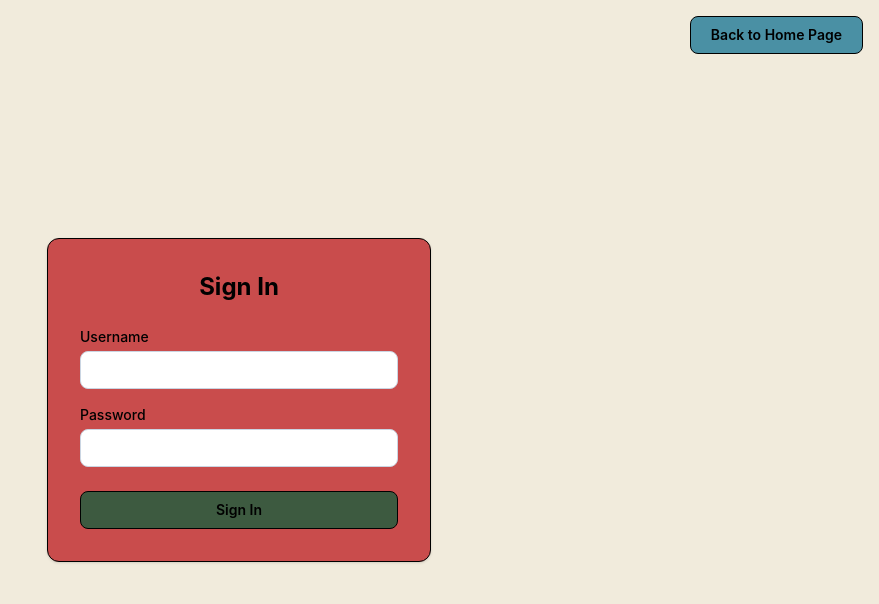
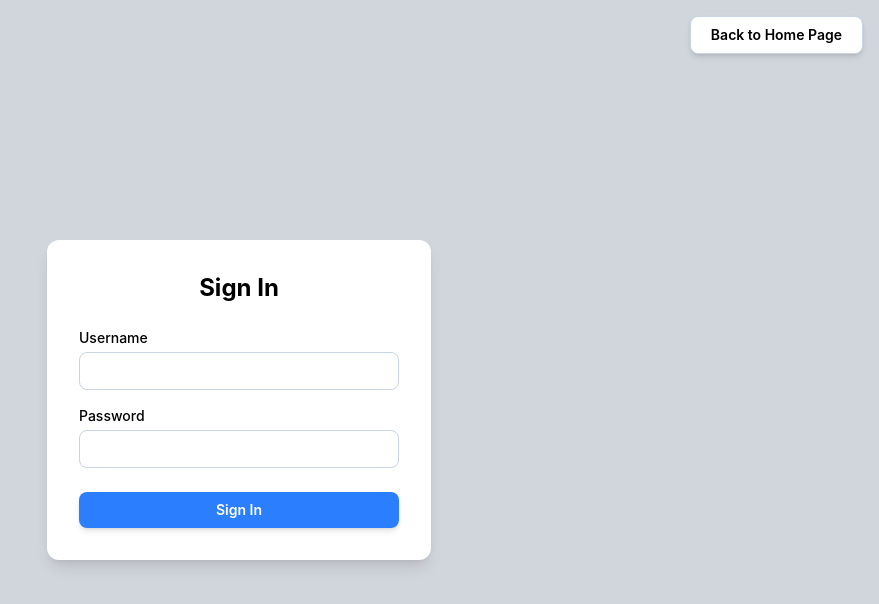
Before and after one commit to KarolisZIU/Final-Year-Project, a Vue app in the folder frontend/myapp/: page /login in a window 1280 px wide. Shown: the top 604 px of the page, without its empty margins (401-1280 px from the left). Built offline with nearby package versions, Linux system fonts and the light colour scheme; what v-calendar would draw is missing.

Commit message:
UI Changes, different color palet

```diff
--- a/frontend/myapp/src/App.vue
+++ b/frontend/myapp/src/App.vue
@@ -1,5 +1,5 @@
 <template>
-  <div class="min-h-screen flex flex-col bg-[#F1EBDC]">
+  <div class="min-h-screen flex flex-col bg-gray-300">
     <router-view />
   </div>
 </template>
--- a/frontend/myapp/src/components/AppButton.vue
+++ b/frontend/myapp/src/components/AppButton.vue
@@ -12,12 +12,12 @@
   <button
     type="button"
     :class="{
-      'bg-[#3D5A40] border-1 border-solid border-black hover:bg-[#5A7A63] text-black': variant === 'primary',
-      'bg-[#4A90A4] border-1 border-solid border-black hover:bg-slate-400  text-black': variant === 'secondary',
-      'bg-red-400 border-1 border-solid border-black hover:bg-red-600 text-black': variant === 'danger',
-      'bg-green-300 border-1 border-solid border-black hover:bg-green-500 text-black': variant === 'success',
+      'bg-blue-500 hover:bg-blue-700 text-white ': variant === 'primary',
+      'bg-white border-1 border-slate-300 hover:bg-slate-200 text-black': variant === 'secondary',
+      'bg-red-500 border-1 border-red-500 hover:bg-red-700 text-white': variant === 'danger',
+      'bg-green-600  border-1 border-green-600 hover:bg-green-700 text-white': variant === 'success',
     }"
-    class="font-semibold px-5 py-2 rounded-lg transition text-sm"
+    class="font-semibold px-5 py-2 rounded-lg transition text-sm cursor-pointer shadow-md"
   >
     <slot />
   </button>
--- a/frontend/myapp/src/pages/AdminDashboard.vue
+++ b/frontend/myapp/src/pages/AdminDashboard.vue
@@ -105,14 +105,14 @@
         <div class="flex flex-col gap-3 mt-4">
           <button
             @click="router.push('/admin/services')"
-            class="bg-white hover:bg-slate-300 border border-slate-300 rounded-xl p-4 text-left shadow-sm transition"
+            class="bg-white hover:bg-slate-300 border border-slate-300 rounded-xl p-4 text-left shadow-sm transition cursor-pointer"
           >
-            <p class="text-lg font-semibold text-slate-800">Services</p>
+            <p class="text-lg font-semibold text-slate-800 ">Services</p>
             <p class="text-slate-500 text-sm mt-1">Add, edit or remove services</p>
           </button>
           <button
             @click="router.push('/admin/staff')"
-            class="bg-white hover:bg-slate-300 border border-slate-300 rounded-xl p-4 text-left shadow-sm transition"
+            class="bg-white hover:bg-slate-300 border border-slate-300 rounded-xl p-4 text-left shadow-sm transition cursor-pointer"
           >
             <p class="text-lg font-semibold text-slate-800">Staff</p>
             <p class="text-slate-500 text-sm mt-1">View and manage staff members</p>
@@ -125,7 +125,7 @@
           v-model="filterStaff"
           type="text"
           placeholder="Filter by staff name..."
-          class="w-full border-1 border-solid border-black rounded-lg px-3 py-2 text-sm mb-4"
+          class="w-full border focus:outline-none focus:ring-1 focus:ring-slate-300 bg-white border-slate-300 placeholder:text-black rounded-lg px-3 py-2 text-sm mb-5"
         />
 
         <div class="flex items-center justify-between mb-4">
@@ -149,7 +149,7 @@
           <AppButton variant="success" class="mt-3 ml-2" @click="markAsCompleted(result.booking_id)">Mark as completed</AppButton>
         </div>
 
-        <div v-if="!filtered.length" class="text-slate-500 text-center mt-6">No bookings for this day.</div>
+        <div v-if="!filtered.length" class="text-black text-center mt-6">No bookings for this day.</div>
       </div>
     </div>
 
--- a/frontend/myapp/src/pages/Home.vue
+++ b/frontend/myapp/src/pages/Home.vue
@@ -9,8 +9,8 @@
     <div class="absolute top-4 right-4">
       <AppButton variant="secondary" @click="router.push('/admin')">Admin / Staff Login</AppButton>
     </div>
-    <div class="bg-white text-start rounded-xl px-8 py-12 shadow-lg w-full max-w-3xl">
-      <h1 class="text-7xl font-bold text-black text-center mb-4">Welcome</h1>
+    <div class="bg-white text-start rounded-xl px-8 py-8 shadow-lg w-full max-w-3xl">
+      <h1 class="text-7xl font-bold text-black text-center mb-10 mt-10">Welcome</h1>
       <p class="text-slate-500 text-2xl mb-10 text-center">Book your appointment with us!</p>
       <div class="flex gap-6 justify-center p-10">
         <AppButton class="text-xl px-10 py-4" @click="router.push('/book/services')">Book Now</AppButton>
--- a/frontend/myapp/src/pages/Login.vue
+++ b/frontend/myapp/src/pages/Login.vue
@@ -38,7 +38,7 @@
 
 <template>
   <div class="min-h-screen flex items-center justify-center">
-    <div class="bg-[#C94C4C] rounded-xl border border-black shadow-sm p-8 w-full max-w-sm mx-4">
+    <div class="bg-white text-start rounded-xl px-8 py-8 shadow-lg w-full max-w-sm">
       <h1 class="text-2xl font-bold text-center text-black mb-6">Sign In</h1>
 
       <form class="flex flex-col gap-4" @submit.prevent="login">
```
